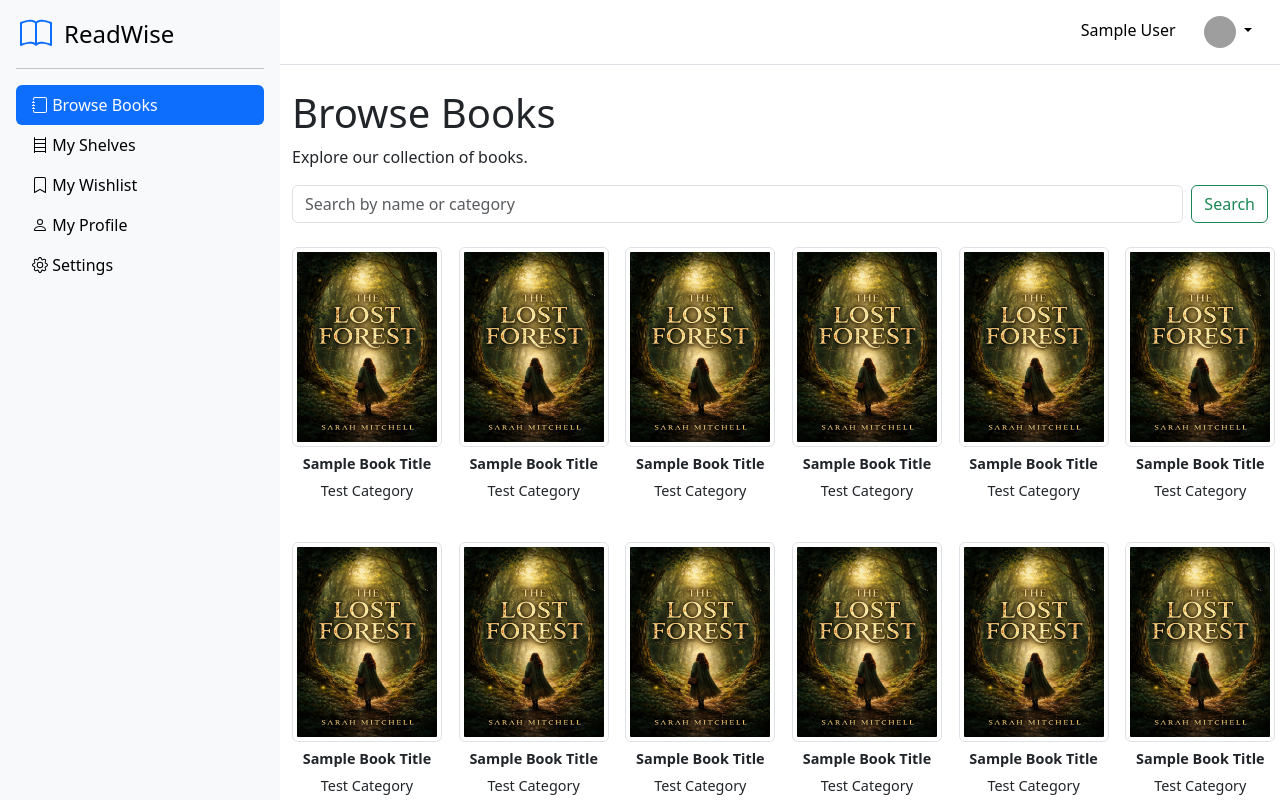
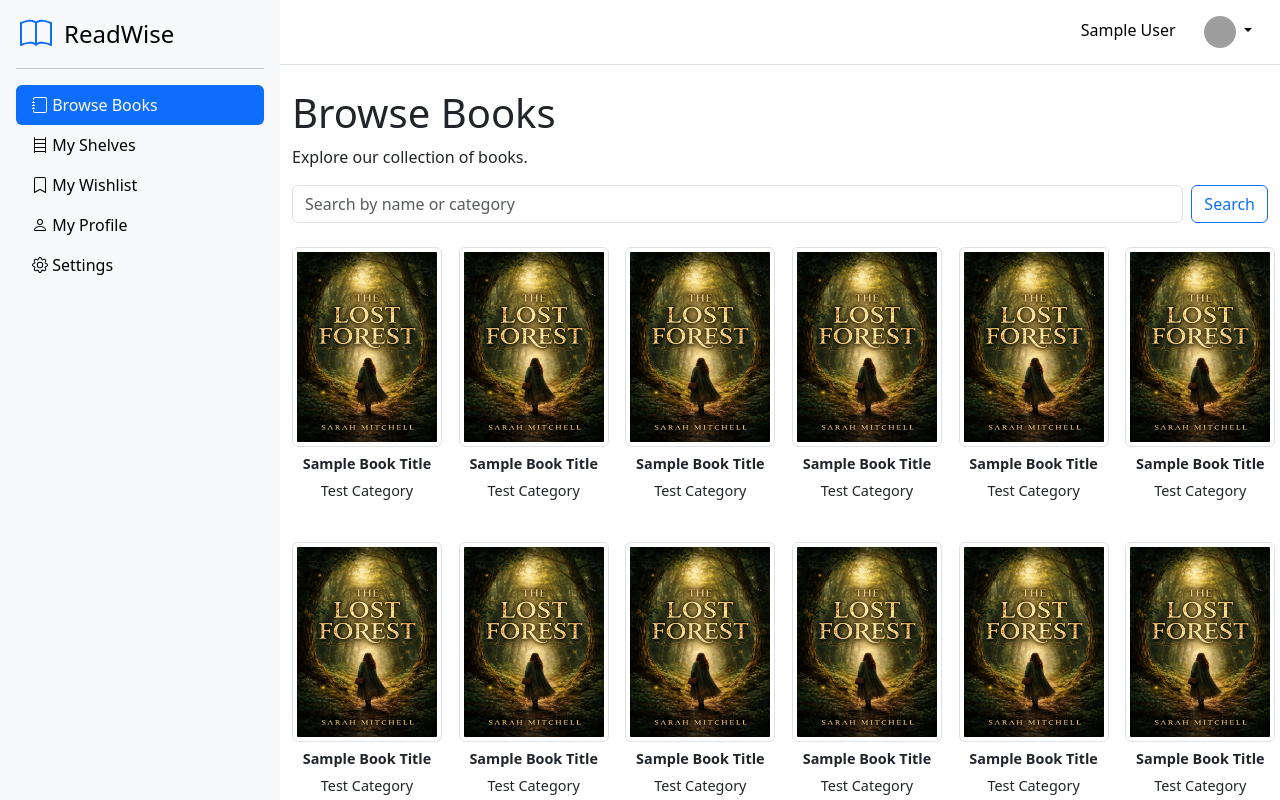
Before and after one commit to SamsonEshipillahPasili/readwise, a Django app: page /browse in a window 1280 px wide. Run offline with Django 5.2, Linux system fonts and the light colour scheme; the visitor is signed in with stand-in values (Sample User, id 1); grey boxes are pictures that could not be loaded.

Commit message:
Make the search button have primary color

```diff
--- a/core/templates/core/browse.html
+++ b/core/templates/core/browse.html
@@ -14,7 +14,7 @@
     <div class="mb-4">
         <form class="d-flex" method="get">
             <input class="form-control me-2" type="search" name="q" placeholder="Search by name or category" aria-label="Search">
-            <button class="btn btn-outline-success" type="submit">Search</button>
+            <button class="btn btn-outline-primary" type="submit">Search</button>
         </form>
     </div>
 
```
